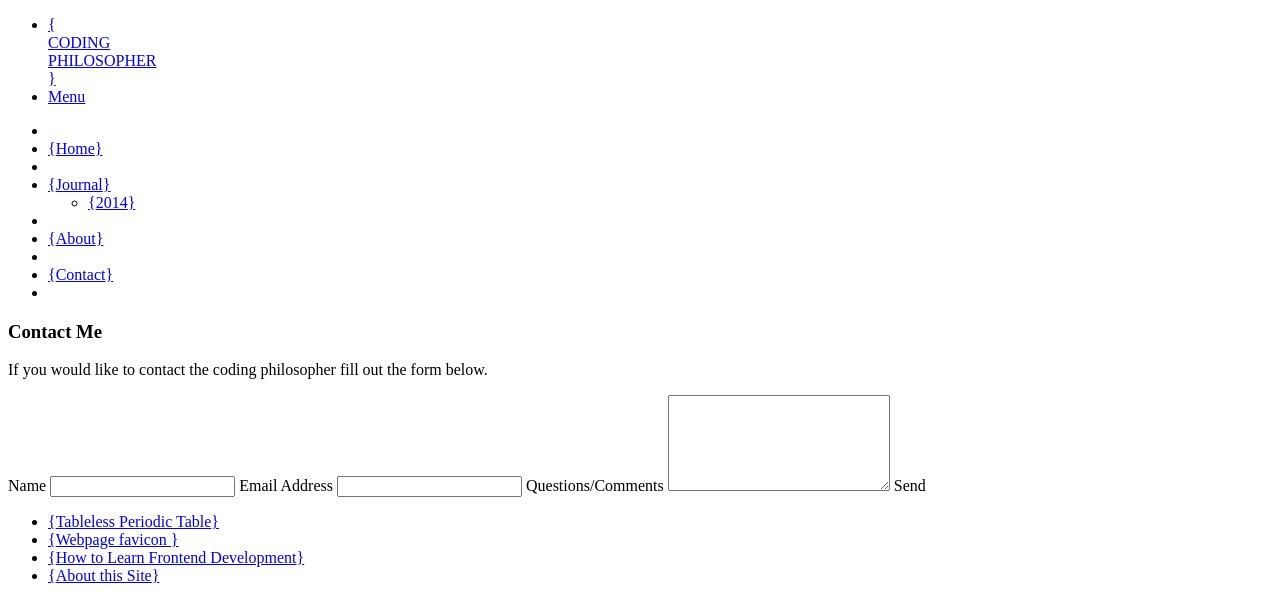
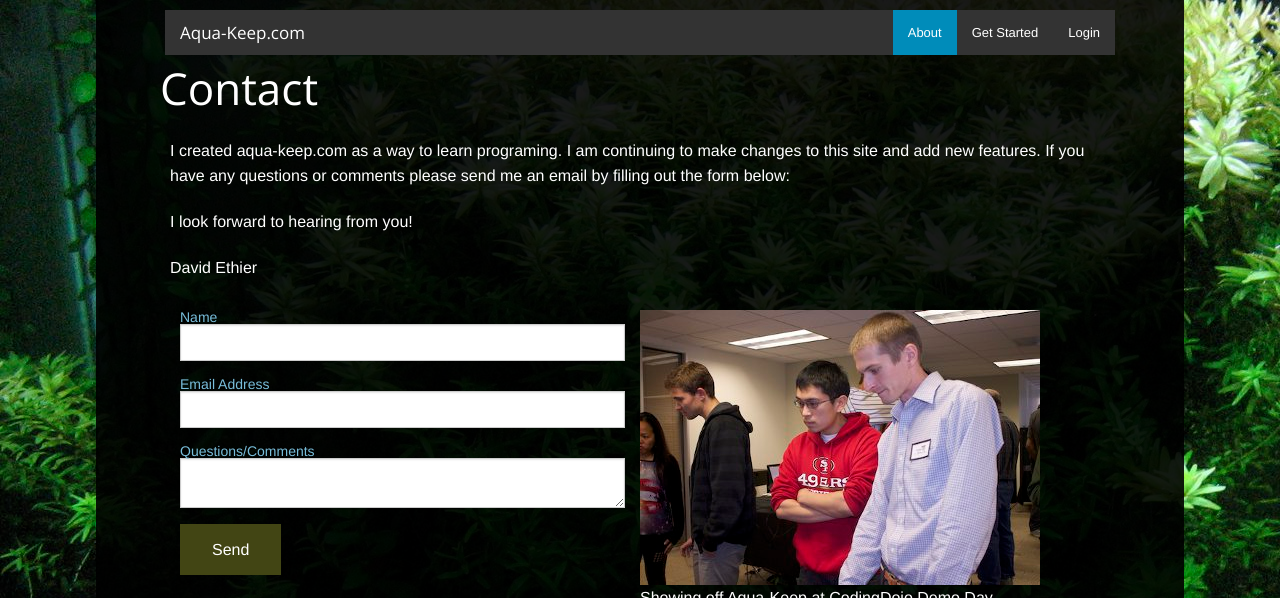
Before and after one commit to bimmin/aqua-keep, a CodeIgniter app: page /user/contact in a window 1280 px wide. Shown: the top 598 px of the page. Run offline with CodeIgniter, Linux system fonts and the light colour scheme; some libraries are stand-ins or nearby versions.

Commit message:
Update contact.php
Added ID on textarea so that it could be styled

```diff
--- a/application/views/contact.php
+++ b/application/views/contact.php
@@ -1,185 +1,141 @@
-<!DOCTYPE html>
+<!doctype html>
+<html>
+  <head>
+    <title>Contact- Aqua-Keep.com</title>
+    <meta charset="utf-8" />
+    <meta content="width=device-width, initial-scale=1.0" name="viewport">
+    <link href="/assets/css/foundation.css" rel="stylesheet">
+    <link href="/assets/css/mystyle.css" rel="stylesheet">
+    <script src="//ajax.googleapis.com/ajax/libs/jquery/1.10.2/jquery.min.js"></script>
+    <script type="text/javascript">
+      $(document).ready(function(){
+        $("#login").on("submit", function(){
+            var form = $(this);
+            $.post(form.attr("action"), form.serialize(), function(data){
 
-<html class="no-js" lang="en">
-<head>
-  <meta charset="utf-8">
-  <meta content="width=device-width, initial-scale=1.0" name="viewport">
-  <link rel="shortcut icon" href="../img/icon-favicon.ico">
+              if (data['errors'] == true){
+                      $("#errors").html(data['messages']);
+                    }
+                    else{
+                       location.href="../user/profile";
+                    }
+              // $("#errors").html(html);
+            }, "json");
+        return false;
+        });
 
-  <title>Coding Philosopher - About this website</title>
-  <link href="../css/app.css" rel="stylesheet">
-  <script src="../bower_components/modernizr/modernizr.js"></script>
-  <script src=
-  "https://google-code-prettify.googlecode.com/svn/loader/run_prettify.js"></script>
+        $("#register").on("submit", function(){
+            var form = $(this);
+            $.post(form.attr("action"), form.serialize(), function(html){
+              $("#errors").html(html);
+            }, "json");
+        return false;
+        });
+
+      });
+    </script>
   </head>
-
   <body>
+    <div class="wrapper">
     <div class="row">
-    <nav class="top-bar" data-topbar="">
+      <div class="large-12 columns">
+        <div class="contain-to-grid">
+          <nav class="top-bar">
             <ul class="title-area">
               <li class="name">
-          <div class="logo">
-            <a href="../index.html">
-            <div class="left logo_bracket">
-              {
-            </div>
-
-            <div class="left line_height1">
-              <span id="coding">CODING</span><br>
-              <span id="philosopher">PHILOSOPHER</span>
-            </div>
-
-            <div class="left logo_bracket">
-              }
-            </div></a>
-          </div>
+                <h1><a href="<?php echo base_url();?>">Aqua-Keep.com</a></h1>
               </li>
-
-        <li class="toggle-topbar menu-icon">
-          <a href="#"><span>Menu</span></a>
+              <li class="toggle-topbar menu-icon"><a href="#"><span>Menu</span></a>
               </li>
             </ul>
-
             <section class="top-bar-section">
-        <!-- Right Nav Section -->
-
               <ul class="right">
-          <li class="divider"></li>
-
-          <li>
-            <a href="../index.html"><span class=
-            "invisible bracket lft_brkt">{</span>Home<span class=
-            "invisible bracket rgt_brkt">}</span></a>
+                <li class="active">
+                  <a href="<?php echo base_url("/user/about");?>">About</a>
                 </li>
-
-          <li class="divider"></li>
-
-          <li class="has-dropdown">
-            <a href="journal2014.html"><span class=
-            "invisible bracket lft_brkt">{</span>Journal<span class=
-            "invisible bracket rgt_brkt">}</span></a>
-
-            <ul class="dropdown">
-              <li>
-                <a href="journal2014.html"><span class=
-                "invisible bracket lft_brkt">{</span>2014<span class=
-                "invisible bracket rgt_brkt">}</span></a>
-              </li>
-            </ul>
-          </li>
-
-          <li class="divider"></li>
-
-          <li>
-            <a href="about.html"><span class=
-            "invisible bracket lft_brkt">{</span>About<span class=
-            "invisible bracket rgt_brkt">}</span></a>
-          </li>
-
-          <li class="divider"></li>
-
-          <li>
-            <a href="contact.html"><span class=
-            "invisible bracket lft_brkt">{</span>Contact<span class=
-            "invisible bracket rgt_brkt">}</span></a>
-          </li>
-
-          <li class="divider"></li>
+                <li><a data-reveal-id="myModal" href="#">Get Started</a></li>
+                <li><a data-reveal-id="myModal" href="#">Login</a></li>
               </ul>
             </section>
           </nav>
         </div>
-
-  <div class="row">
-    <div class="large-9 push-3 columns">
-      <div class="top_tear"></div>
-
-      <div class="content columns">
-        <h3>Contact Me</h3>
-
-        <p>If you would like to contact the coding philosopher fill out the
-        form below.</p>
-
-        <form action="form_contact.php" id="contactform" method="post" name="contactform">
+      </div>
       <div class="row">
         <div class="large-12 columns">
+          <h1>Contact</h1>
+          <div class="row">
+            <div class="large-12 columns">
+              <p>I created aqua-keep.com as a way to learn programing. I am continuing to make changes to this site and add new features. If you have any questions or comments please send me an email by filling out the form below:</p>
+              <p>I look forward to hearing from you!</p>
+              <p>David Ethier</p>
+              <form action="../form_contact.php" id="contactform" method="post" name=
+                "contactform">
+                <div class="row">
+                  <div class="large-6 columns">
                     <label for="first_name">Name <input maxlength="50" name=
-              "first_name" type="text"></label> <label for="email">Email
+                      "first_name" type="text"></label>
+                    <label for="email">Email
                     Address <input maxlength="80" name="email" type="text"></label>
                     <label for="comments">Questions/Comments
-              <textarea cols="25" maxlength="1000" name="comments" rows="6">
+                    <textarea maxlength="1000" name="comments" id="contact_textarea">
                     </textarea></label>
-              <a class="button" onclick="$(this).parents('form').submit();">Send</a>
+                    <a class="button" onclick=
+                      "$(this).parents('form').submit();">Send</a>
+                  </div>
+                  <div class="large-6 right">
+                    <img src="<?php echo base_url("/assets/img/David-Ethier.jpg");?>">
+                    <p>Showing off Aqua-Keep at CodingDojo Demo Day</p>
                   </div>
                 </div>
               </form>
             </div>
-
-      <div class="columns bottom_tear"></div>
-    </div>
-
-    <div class="medium-3 large-3 pull-9 columns">
-      <ul class="side-nav">
-          <li>
-            <a href="../page/periodic-table.html"><span class=
-            "invisible bracket lft_brkt">{</span>Tableless Periodic
-            Table<span class="invisible bracket rgt_brkt">}</span></a>
-          </li>
-
-          <li>
-            <a href="../page/favicon.html"><span class=
-            "invisible bracket lft_brkt">{</span>Webpage favicon
-            <span class="invisible bracket rgt_brkt">}</span></a>
-          </li>
-
-          <li>
-            <a href="../page/learn-frontend.html"><span class=
-            "invisible bracket lft_brkt">{</span>How to Learn Frontend
-            Development<span class="invisible bracket rgt_brkt">}</span></a>
-          </li>
-
-          <li>
-            <a href="../page/about.html"><span class=
-            "invisible bracket lft_brkt">{</span>About this Site<span class=
-            "invisible bracket rgt_brkt">}</span></a>
-          </li>
-      </ul>
-
-
-      <p><img src="../img/CPicons.png"></p>
           </div>
         </div>
-
+      </div>
       <footer class="row">
         <div class="large-12 columns">
-      <hr>
-
+          <hr />
           <div class="row">
             <div class="large-6 columns">
-          <p>&copy; Copyright no one at all. Go to town.</p>
+              <p>&copy; 2014 Aqua-Keep.com</p>
             </div>
-
             <div class="large-6 columns">
               <ul class="inline-list right">
-            <li>
-              <a href="../index.html">Home</a>
-            </li>
-
-            <li>
-              <a href="../page/journal2014.html">Journal</a>
-            </li>
-
-            <li>
-              <a href="../page/about.html">About</a>
-            </li>
-
-            <li>
-              <a href="../page/contact.html">Contact</a>
-            </li>
+                <li><a href="#" data-reveal-id="myModal">Login</a></li>
+                <li><a href="<?php echo base_url("/user/about");?>">About</a></li>
+                <li><a href="<?php echo base_url("/user/privacy");?>">Privacy</a></li>
+                <li><a href="<?php echo base_url("/user/contact");?>">Contact</a></li>
               </ul>
             </div>
           </div>
         </div>
-  </footer><script src="../bower_components/jquery/dist/jquery.min.js"></script> <script src="../bower_components/foundation/js/foundation.min.js"></script> <script src="../js/app.js"></script>
+      </footer>
+    </div>
+    <div id="myModal" class="reveal-modal small" data-reveal="" data-reveal-ajax="true">
+      <div id="errors">
+      </div>
+      <h3>Already have an account? Login here:</h3>
+      <form id="login" action="<?php echo base_url("/user/process_login");?>" method="post">
+        <input type="text" name="email" placeholder="Email address" />
+        <input type="password" name="password" placeholder="Password" />
+        <input type="submit" value="Login" />
+      </form>
+      <h3>Create a new account</h3>
+      <form id="register" action="/user/process_registration" method="post">
+        <input name="action" type="hidden" value="register" />
+        <input name="display_name" placeholder="Display Name" type="text" /><br />
+        <input name="email" placeholder="Email address" type="text" /><br />
+        <input name="password" placeholder="Password" type="password" /><br />
+        <input name="confirm_password" placeholder="Confirm Password" type="password" /><br />
+        <input type="submit" value="Register" />
+      </form>
+      <a class="close-reveal-modal">×</a>
+    </div>
+    <script src="/assets/js/foundation/foundation.js"></script>
+    <script src="/assets/js/foundation/foundation.topbar.js"></script>
+    <script src="/assets/js/foundation/foundation.reveal.js"></script>
+    <script>
+      $(document).foundation();
+    </script>
   </body>
 </html>
```
Lines whose indentation alone changed are shown as unchanged.
